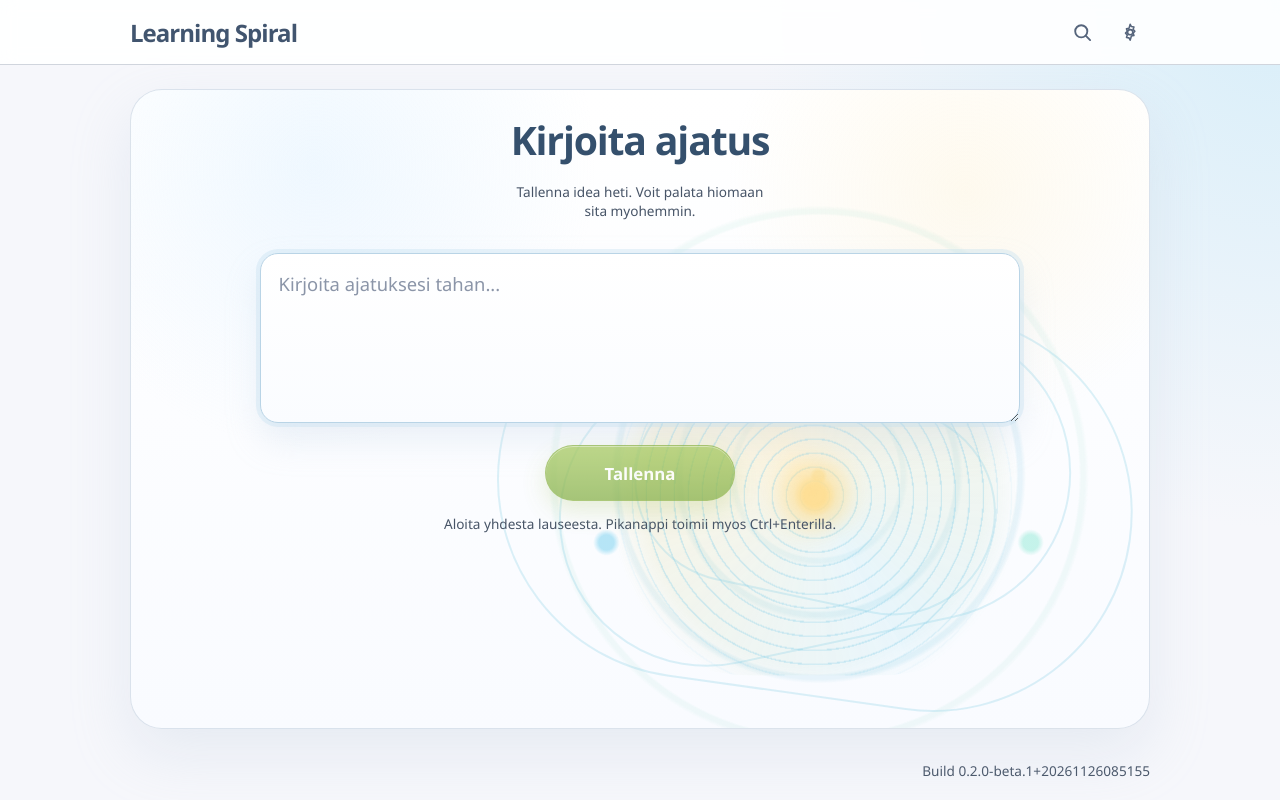
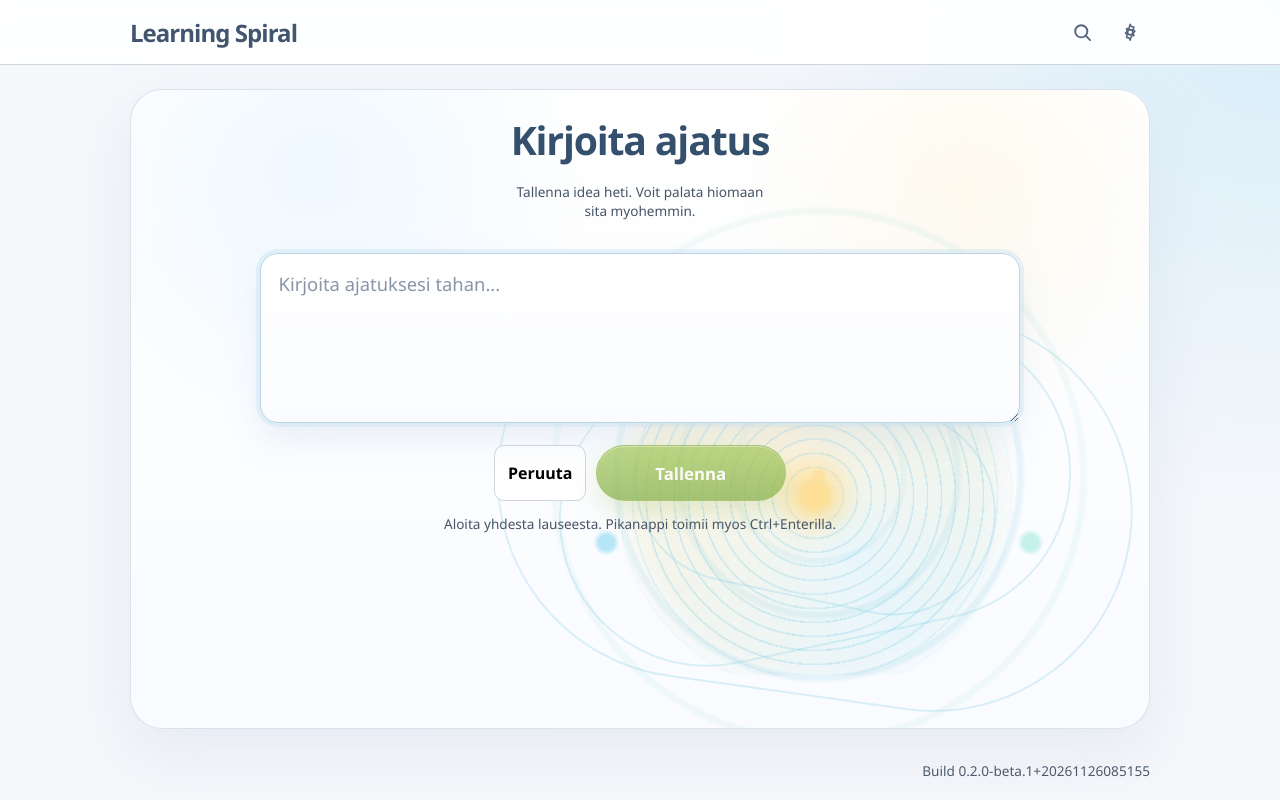
Before and after one commit to heikkikukkonen/learningspiral, a Next.js app: page /capture in a window 1280 px wide. Built offline with nearby package versions, Linux system fonts and the light colour scheme.

Commit message:
Add cancel navigation to text and voice capture

```diff
--- a/app/capture/capture-composer.tsx
+++ b/app/capture/capture-composer.tsx
@@ -82,7 +82,7 @@ export function CaptureComposer({ initialMode = "text" }: CaptureComposerProps)
     }
   }
 
-  function cancelImageCapture() {
+  function cancelCapture() {
     resetDraft("text");
     router.push("/");
   }
@@ -286,6 +286,10 @@ export function CaptureComposer({ initialMode = "text" }: CaptureComposerProps)
             </label>
 
             <div className="capture-text-footer">
+              <div className="actions">
+                <button type="button" className="secondary" onClick={cancelCapture}>
+                  Peruuta
+                </button>
                 <button
                   type="button"
                   className="primary capture-text-save"
@@ -294,6 +298,7 @@ export function CaptureComposer({ initialMode = "text" }: CaptureComposerProps)
                 >
                   {isSaving ? "Tallennetaan..." : "Tallenna"}
                 </button>
+              </div>
               <p className="status capture-text-helper" style={{ margin: 0 }}>
                 {textCharacterCount > 0
                   ? `${textCharacterCount} merkkia valmiina tallennettavaksi.`
@@ -343,7 +348,7 @@ export function CaptureComposer({ initialMode = "text" }: CaptureComposerProps)
                   <p className="status capture-image-helper" style={{ margin: 0 }}>
                     {isAnalyzing ? "AI tulkitsee kuvaa..." : "Pelkka kuvan lataus riittaa."}
                   </p>
-                  <button type="button" className="capture-image-cancel" onClick={cancelImageCapture}>
+                  <button type="button" className="capture-image-cancel" onClick={cancelCapture}>
                     Peruuta
                   </button>
                 </div>
@@ -379,7 +384,7 @@ export function CaptureComposer({ initialMode = "text" }: CaptureComposerProps)
                 </label>
 
                 <div className="capture-image-actions">
-                  <button type="button" className="secondary" onClick={cancelImageCapture}>
+                  <button type="button" className="secondary" onClick={cancelCapture}>
                     Peruuta
                   </button>
                   <div className="capture-image-save-group">
@@ -479,7 +484,7 @@ export function CaptureComposer({ initialMode = "text" }: CaptureComposerProps)
                         ? "Kasittelemme tiedostoa juuri nyt."
                         : "Voit joko nauhoittaa suoraan tai tuoda valmiin M4A-, MP3- tai WebM-tiedoston."}
                     </p>
-                    <button type="button" className="capture-voice-cancel" onClick={() => resetDraft("text")}>
+                    <button type="button" className="capture-voice-cancel" onClick={cancelCapture}>
                       Peruuta
                     </button>
                   </div>
@@ -516,7 +521,7 @@ export function CaptureComposer({ initialMode = "text" }: CaptureComposerProps)
                 </label>
 
                 <div className="capture-voice-actions">
-                  <button type="button" className="secondary" onClick={() => resetDraft("text")}>
+                  <button type="button" className="secondary" onClick={cancelCapture}>
                     Peruuta
                   </button>
                   <div className="capture-voice-save-group">
```
Lines whose indentation alone changed are shown as unchanged.
